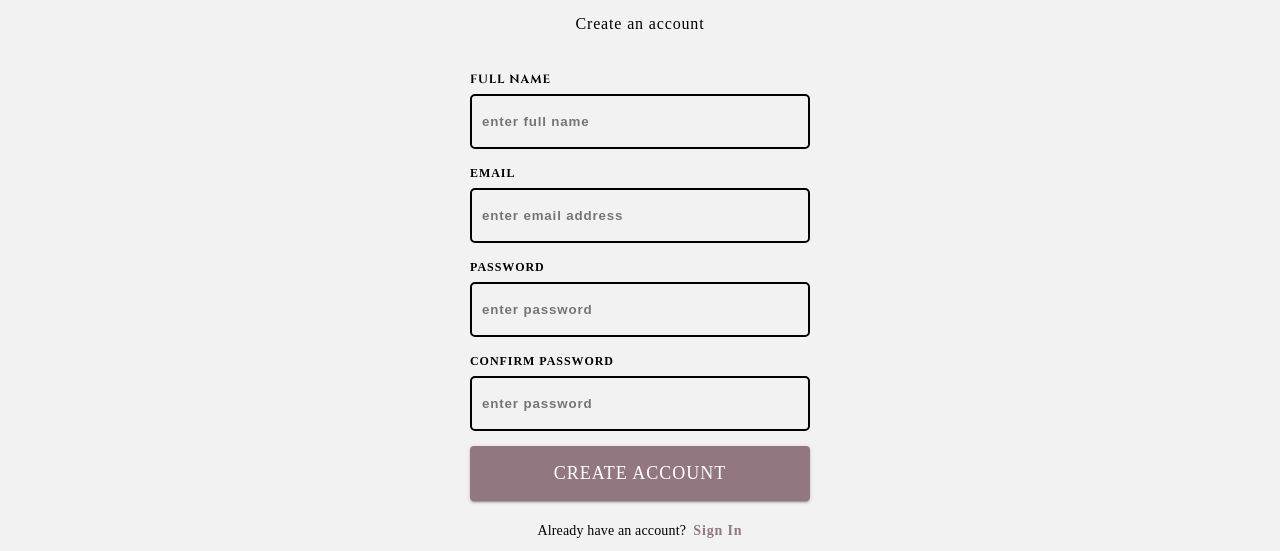
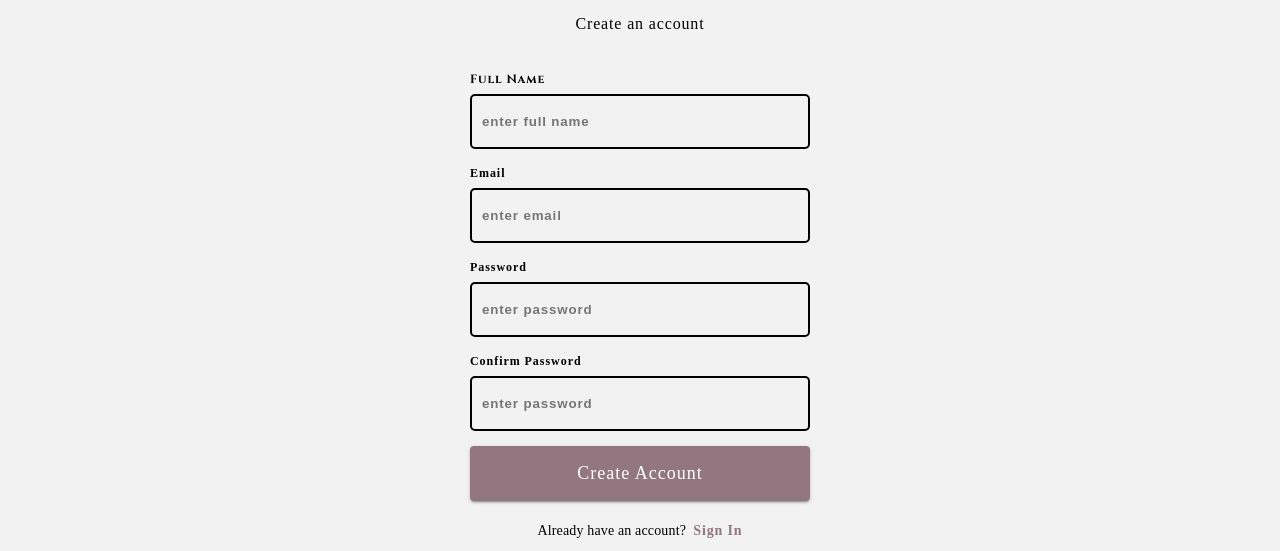
Before and after one commit to agedet/dreepstore-ecommerce-nextjs-scss, a Next.js app: page /signup in a window 1280 px wide. Shown: the part 221-772 px from the top of the page. Built offline with nearby package versions, Linux system fonts and the light colour scheme; no server answers; a web font is replaced by a local one.

Commit message:
fixed form text and cta

```diff
--- a/pages/signup.js
+++ b/pages/signup.js
@@ -168,7 +168,7 @@ export default function SignupScreen() {
                       color: '#000',
                       fontSize: '12px',
                       lineHeight: '19px',
-                      textTransform: 'uppercase',
+                      textTransform: 'capitalize',
                       letterSpacing: '0.95px'
                     }}
                   >
@@ -216,13 +216,13 @@ export default function SignupScreen() {
                       color: '#000',
                       fontSize: '12px',
                       lineHeight: '19px',
-                      textTransform: 'uppercase',
+                      textTransform: 'capitalize',
                       letterSpacing: '0.95px'
                     }}
                   >Email</label>
                   <input
                     type="email"
-                    placeholder='enter email address '
+                    placeholder='enter email '
                     //  className='form-input'
                     id='email'
                     {...register('email', {
@@ -250,7 +250,7 @@ export default function SignupScreen() {
                       color: '#000',
                       fontSize: '12px',
                       lineHeight: '19px',
-                      textTransform: 'uppercase',
+                      textTransform: 'capitalize',
                       letterSpacing: '0.95px'
                     }}
                   >Password</label>
@@ -280,7 +280,7 @@ export default function SignupScreen() {
                       color: '#000',
                       fontSize: '12px',
                       lineHeight: '19px',
-                      textTransform: 'uppercase',
+                      textTransform: 'capitalize',
                       letterSpacing: '0.95px'
                     }}
                   >Confirm Password</label>
@@ -325,7 +325,8 @@ export default function SignupScreen() {
                       fontWeight: '500',
                       letterSpacing: '1px',
                       fontSize: '18px',
-                      color: '#ffffff'
+                      color: '#ffffff',
+                      textTransform: 'capitalize'
                     }}
                   >
                     Create Account
@@ -333,7 +334,7 @@ export default function SignupScreen() {
                 </div>
                 <Typography variant='body2'
                   style={{
-                    color: '#000',
+                    color: '#000000',
                     textAlign: 'center'
                   }}
                 >
```
Also changed, not shown: pages/signin.js (+6 -5 lines).
